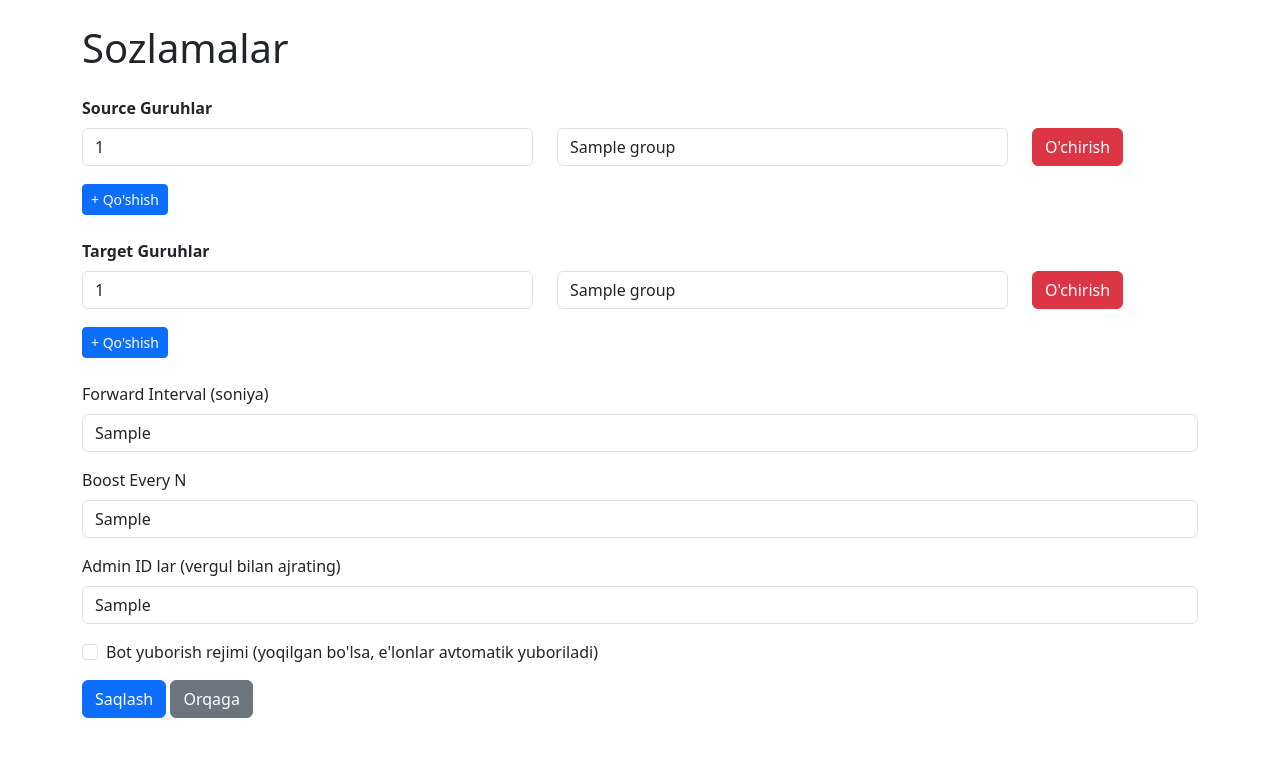
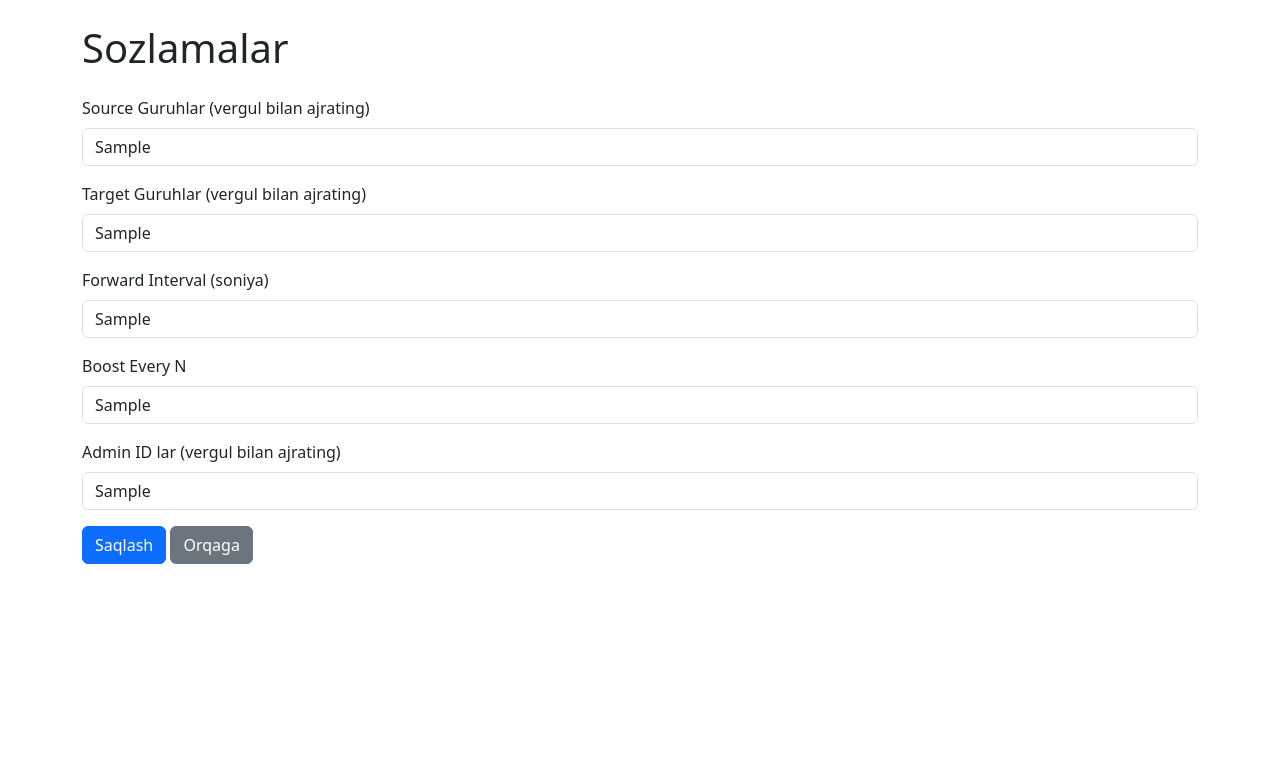
Before and after one commit to ozodbeksobirjonovich/rieltor24_bot, a FastAPI app: template templates/settings.html in a window 1280 px wide. Shown: the top 757 px of the page. Run offline with FastAPI, Linux system fonts and the light colour scheme; the template is opened without the code that fills it: most values are stand-ins (such as "Sample title", 1, 10 or a date in 2020); parts of the project's set-up code (start-up, migrations or seed data) failed here and were passed over.

Commit message:
initial commit

```diff
--- a/handlers.py
+++ b/handlers.py
@@ -126,9 +126,7 @@ async def start_command(message: types.Message):
     else:
         keyboard = InlineKeyboardMarkup()
         for group_id in SOURCE_GROUPS:
-            keyboard.add(
-                InlineKeyboardButton(text=f"Guruh {group_id}", url="https://t.me/your_source_group_link")
-            )
+            keyboard.add(InlineKeyboardButton(text=f"Guruh {group_id}", url="https://t.me/your_source_group_link"))
         welcome_message = "👋 Xush kelibsiz! Iltimos, uy e'lonlarini ko'rish uchun manba guruhni tanlang:"
         await message.answer(welcome_message, reply_markup=keyboard)
 
--- a/main.py
+++ b/main.py
@@ -1,11 +1,9 @@
 import asyncio
 import logging
 import json
-import os
 import uvicorn
 from datetime import timedelta
 import datetime
-from typing import List, Optional
 
 from fastapi import FastAPI, Depends, HTTPException, status, Request, Form
 from fastapi.responses import HTMLResponse, RedirectResponse, JSONResponse
@@ -22,7 +20,6 @@ from handlers import register_handlers
 from forwarding import forwarding_task
 import state
 from peewee import Cast
-from dotenv import load_dotenv
 
 logging.basicConfig(level=logging.INFO)
 
@@ -180,105 +177,40 @@ async def profile_post(
     msg = "✅ Ma'lumotlar muvaffaqiyatli yangilandi!"
     return templates.TemplateResponse("profile.html", {"request": request, "user": current_user, "msg": msg})
 
-# --- Yangi: Sozlamalar (Settings) sahifasi ---
-@app.get("/dashboard/settings", response_class=HTMLResponse)
-async def settings_get(request: Request, current_user: User = Depends(get_current_user_from_cookie)):
-    if not current_user.is_admin:
-        raise HTTPException(status_code=403, detail="Faqat adminlar bu bo'limga kira oladi.")
-    # Source guruhlar uchun: ID va nomlarini alohida ro'yxat shaklida tayyorlaymiz
-    source_ids = os.getenv("SOURCE_GROUPS", "").split(',')
-    source_names = os.getenv("SOURCE_GROUP_NAMES", "").split(',')
-    source_groups = []
-    for i, sid in enumerate(source_ids):
-        if sid.strip():
-            name = source_names[i].strip() if i < len(source_names) else ""
-            source_groups.append({"id": sid.strip(), "name": name})
-    # Target guruhlar uchun
-    target_ids = os.getenv("TARGET_GROUPS", "").split(',')
-    target_names = os.getenv("TARGET_GROUP_NAMES", "").split(',')
-    target_groups = []
-    for i, tid in enumerate(target_ids):
-        if tid.strip():
-            name = target_names[i].strip() if i < len(target_names) else ""
-            target_groups.append({"id": tid.strip(), "name": name})
-    settings = {
-        "admin_ids": os.getenv("ADMIN_IDS", ""),
-        "source_groups": source_groups,
-        "target_groups": target_groups,
-        "forward_interval": os.getenv("FORWARD_INTERVAL", ""),
-        "boost_every_n": os.getenv("BOOST_EVERY_N", ""),
-        "sending_enabled": state.SENDING_ENABLED
-    }
-    return templates.TemplateResponse("settings.html", {"request": request, "settings": settings, "msg": ""})
+@app.post("/dashboard/listings/{post_id}/toggle")
+async def dashboard_toggle_boost_listing(post_id: str, current_user: User = Depends(get_current_user_from_cookie)):
+    listing = get_listing(post_id)
+    await delete_forwarded_messages(listing)
+    # Boost statusini almashtiramiz
+    listing.boost_status = "unboosted" if listing.boost_status == "boosted" else "boosted"
+    listing.save()
+    return RedirectResponse(url="/dashboard", status_code=303)
 
-@app.post("/dashboard/settings", response_class=HTMLResponse)
-async def settings_post(
-    request: Request,
-    current_user: User = Depends(get_current_user_from_cookie),
-    # Guruhlar ro'yxatini olish (bir xil nomli inputlar qaytariladi)
-    forward_interval: str = Form(...),
-    boost_every_n: str = Form(...),
-    admin_ids: str = Form(...),
-    sending_enabled: Optional[str] = Form(None),
-    # Source guruhlar: input nomlari "source_group_id" va "source_group_name"
-    source_group_id: List[str] = Form(...),
-    source_group_name: List[str] = Form(...),
-    # Target guruhlar: input nomlari "target_group_id" va "target_group_name"
-    target_group_id: List[str] = Form(...),
-    target_group_name: List[str] = Form(...)
-):
+@app.post("/dashboard/listings/{post_id}/delete")
+async def dashboard_delete_listing(post_id: str, current_user: User = Depends(get_current_user_from_cookie)):
+    listing = get_listing(post_id)
+    await delete_forwarded_messages(listing)
+    try:
+        await global_bot.delete_message(chat_id=listing.source_group_id, message_id=listing.source_message_id)
+    except Exception as e:
+        logging.error(f"❌ E'lon {post_id} uchun manba xabarni o'chirishda xato: {e}")
+    listing.delete_instance()
+    return RedirectResponse(url="/dashboard", status_code=303)
+
+@app.post("/dashboard/toggle_sending")
+async def dashboard_toggle_sending(current_user: User = Depends(get_current_user_from_cookie)):
     if not current_user.is_admin:
         raise HTTPException(status_code=403, detail="Faqat adminlar bu amalni bajarishi mumkin.")
+    state.SENDING_ENABLED = not state.SENDING_ENABLED
+    return RedirectResponse(url="/dashboard", status_code=303)
 
-    # Yangi sozlamalarni tayyorlaymiz
-    new_source_ids = [sid.strip() for sid in source_group_id if sid.strip()]
-    new_source_names = [sname.strip() for sname in source_group_name if sname.strip()]
-    new_target_ids = [tid.strip() for tid in target_group_id if tid.strip()]
-    new_target_names = [tname.strip() for tname in target_group_name if tname.strip()]
+@app.post("/dashboard/refresh")
+async def dashboard_refresh(current_user: User = Depends(get_current_user_from_cookie)):
+    if not current_user.is_admin:
+        raise HTTPException(status_code=403, detail="Faqat adminlar bu amalni bajarishi mumkin.")
+    state.REFRESH_REQUESTED = True
+    return RedirectResponse(url="/dashboard", status_code=303)
 
-    # .env faylini yangilash uchun yangi qiymatlarni tayyorlaymiz
-    env_vars = {
-        "BOT_TOKEN": os.getenv("BOT_TOKEN"),
-        "ADMIN_IDS": admin_ids,
-        "SOURCE_GROUPS": ",".join(new_source_ids),
-        "SOURCE_GROUP_NAMES": ",".join(new_source_names),
-        "TARGET_GROUPS": ",".join(new_target_ids),
-        "TARGET_GROUP_NAMES": ",".join(new_target_names),
-        "FORWARD_INTERVAL": forward_interval,
-        "BOOST_EVERY_N": boost_every_n,
-        "DEFAULT_ADMIN_USERNAME": os.getenv("DEFAULT_ADMIN_USERNAME"),
-        "DEFAULT_ADMIN_PASSWORD": os.getenv("DEFAULT_ADMIN_PASSWORD")
-    }
-
-    # .env faylini yangilaymiz (butun faylni qayta yozamiz)
-    try:
-        with open(".env", "w") as f:
-            for key, value in env_vars.items():
-                f.write(f"{key}={value}\n")
-    except Exception as e:
-        logging.error(f".env faylini yozishda xato: {e}")
-        return templates.TemplateResponse("settings.html", {"request": request, "settings": env_vars, "msg": "❌ Sozlamalarni saqlashda xato yuz berdi."})
-
-    # Yangi .env o'zgaruvchilarini yuklaymiz
-    load_dotenv(override=True)
-
-    # Global config o'zgaruvchilarini ham yangilaymiz
-    import config
-    config.ADMIN_IDS = [int(x) for x in admin_ids.split(',') if x.strip()]
-    config.SOURCE_GROUPS = [int(x) for x in new_source_ids if x.strip()]
-    config.SOURCE_GROUP_NAMES = new_source_names
-    config.TARGET_GROUPS = [int(x) for x in new_target_ids if x.strip()]
-    config.TARGET_GROUP_NAMES = new_target_names
-    config.FORWARD_INTERVAL = int(forward_interval)
-    config.BOOST_EVERY_N = int(boost_every_n)
-
-    # Botning yuborish rejimini yangilaymiz
-    state.SENDING_ENABLED = (sending_enabled == "on")
-
-    msg = "✅ Sozlamalar muvaffaqiyatli yangilandi!"
-    return RedirectResponse(url="/dashboard/settings", status_code=303)
-
-# --- API endpointlar ---
 @app.get("/api/listings")
 def api_get_listings(current_user: User = Depends(get_current_user)):
     listings = HouseListing.select()
--- a/templates/dashboard.html
+++ b/templates/dashboard.html
@@ -13,7 +13,6 @@
       <h1>Boshqaruv Paneli 📊</h1>
       <div>
         <a href="/dashboard/profile" class="btn btn-success me-2">Profil 👤</a>
-        <a href="/dashboard/settings" class="btn btn-secondary me-2">Sozlamalar ⚙️</a>
         <a href="/logout" class="btn btn-danger">Chiqish 🚪</a>
       </div>
     </div>
--- a/templates/settings.html
+++ b/templates/settings.html
@@ -6,121 +6,35 @@
   <title>Sozlamalar - Uy E'lonlari API</title>
   <!-- Bootstrap CSS -->
   <link href="https://cdn.jsdelivr.net/npm/bootstrap@5.3.0/dist/css/bootstrap.min.css" rel="stylesheet">
-  <style>
-    .group-row { margin-bottom: 10px; }
-  </style>
 </head>
 <body>
   <div class="container my-4">
     <h1 class="mb-4">Sozlamalar</h1>
-    {% if msg %}
-      <div class="alert alert-info text-center">{{ msg }}</div>
-    {% endif %}
     <form method="post" action="/dashboard/settings">
-      <!-- Source guruhlar -->
-      <div class="mb-4">
-        <label class="form-label fw-bold">Source Guruhlar</label>
-        <div id="sourceGroupsContainer">
-          {% for group in settings.source_groups %}
-          <div class="row group-row">
-            <div class="col-md-5">
-              <input type="text" name="source_group_id" class="form-control" placeholder="Guruh ID" value="{{ group.id }}" required>
-            </div>
-            <div class="col-md-5">
-              <input type="text" name="source_group_name" class="form-control" placeholder="Guruh nomi" value="{{ group.name }}" required>
-            </div>
-            <div class="col-md-2">
-              <button type="button" class="btn btn-danger remove-source-group">O'chirish</button>
-            </div>
-          </div>
-          {% endfor %}
-        </div>
-        <button type="button" id="addSourceGroup" class="btn btn-primary btn-sm mt-2">+ Qo'shish</button>
+      <div class="mb-3">
+        <label for="source_groups" class="form-label">Source Guruhlar (vergul bilan ajrating)</label>
+        <input type="text" class="form-control" id="source_groups" name="source_groups" value="{{ settings.source_groups }}">
       </div>
-
-      <!-- Target guruhlar -->
-      <div class="mb-4">
-        <label class="form-label fw-bold">Target Guruhlar</label>
-        <div id="targetGroupsContainer">
-          {% for group in settings.target_groups %}
-          <div class="row group-row">
-            <div class="col-md-5">
-              <input type="text" name="target_group_id" class="form-control" placeholder="Guruh ID" value="{{ group.id }}" required>
-            </div>
-            <div class="col-md-5">
-              <input type="text" name="target_group_name" class="form-control" placeholder="Guruh nomi" value="{{ group.name }}" required>
-            </div>
-            <div class="col-md-2">
-              <button type="button" class="btn btn-danger remove-target-group">O'chirish</button>
-            </div>
-          </div>
-          {% endfor %}
-        </div>
-        <button type="button" id="addTargetGroup" class="btn btn-primary btn-sm mt-2">+ Qo'shish</button>
+      <div class="mb-3">
+        <label for="target_groups" class="form-label">Target Guruhlar (vergul bilan ajrating)</label>
+        <input type="text" class="form-control" id="target_groups" name="target_groups" value="{{ settings.target_groups }}">
       </div>
-
-      <!-- Qo'shimcha sozlamalar -->
       <div class="mb-3">
         <label for="forward_interval" class="form-label">Forward Interval (soniya)</label>
-        <input type="text" class="form-control" id="forward_interval" name="forward_interval" value="{{ settings.forward_interval }}" required>
+        <input type="text" class="form-control" id="forward_interval" name="forward_interval" value="{{ settings.forward_interval }}">
       </div>
       <div class="mb-3">
         <label for="boost_every_n" class="form-label">Boost Every N</label>
-        <input type="text" class="form-control" id="boost_every_n" name="boost_every_n" value="{{ settings.boost_every_n }}" required>
+        <input type="text" class="form-control" id="boost_every_n" name="boost_every_n" value="{{ settings.boost_every_n }}">
       </div>
       <div class="mb-3">
         <label for="admin_ids" class="form-label">Admin ID lar (vergul bilan ajrating)</label>
-        <input type="text" class="form-control" id="admin_ids" name="admin_ids" value="{{ settings.admin_ids }}" required>
+        <input type="text" class="form-control" id="admin_ids" name="admin_ids" value="{{ settings.admin_ids }}">
       </div>
-      <div class="form-check mb-3">
-        <input class="form-check-input" type="checkbox" id="sending_enabled" name="sending_enabled" {% if settings.sending_enabled %}checked{% endif %}>
-        <label class="form-check-label" for="sending_enabled">
-          Bot yuborish rejimi (yoqilgan bo'lsa, e'lonlar avtomatik yuboriladi)
-        </label>
-      </div>
-
       <button type="submit" class="btn btn-primary">Saqlash</button>
       <a href="/dashboard" class="btn btn-secondary">Orqaga</a>
     </form>
   </div>
-
-  <!-- JavaScript: Source va Target guruh qatorlarini qo'shish/o'chirish -->
-  <script>
-    function addGroupRow(containerId, inputIdName, inputNameName, removeBtnClass) {
-      const container = document.getElementById(containerId);
-      const div = document.createElement('div');
-      div.className = "row group-row";
-      div.innerHTML = `
-        <div class="col-md-5">
-          <input type="text" name="${inputIdName}" class="form-control" placeholder="Guruh ID" required>
-        </div>
-        <div class="col-md-5">
-          <input type="text" name="${inputNameName}" class="form-control" placeholder="Guruh nomi" required>
-        </div>
-        <div class="col-md-2">
-          <button type="button" class="btn btn-danger ${removeBtnClass}">O'chirish</button>
-        </div>
-      `;
-      container.appendChild(div);
-    }
-
-    document.getElementById('addSourceGroup').addEventListener('click', function() {
-      addGroupRow('sourceGroupsContainer', 'source_group_id', 'source_group_name', 'remove-source-group');
-    });
-
-    document.getElementById('addTargetGroup').addEventListener('click', function() {
-      addGroupRow('targetGroupsContainer', 'target_group_id', 'target_group_name', 'remove-target-group');
-    });
-
-    document.addEventListener('click', function(e) {
-      if(e.target && e.target.classList.contains('remove-source-group')){
-        e.target.closest('.group-row').remove();
-      }
-      if(e.target && e.target.classList.contains('remove-target-group')){
-        e.target.closest('.group-row').remove();
-      }
-    });
-  </script>
   <!-- Bootstrap JS Bundle -->
   <script src="https://cdn.jsdelivr.net/npm/bootstrap@5.3.0/dist/js/bootstrap.bundle.min.js"></script>
 </body>
```
Also changed, not shown: 1 other file.
